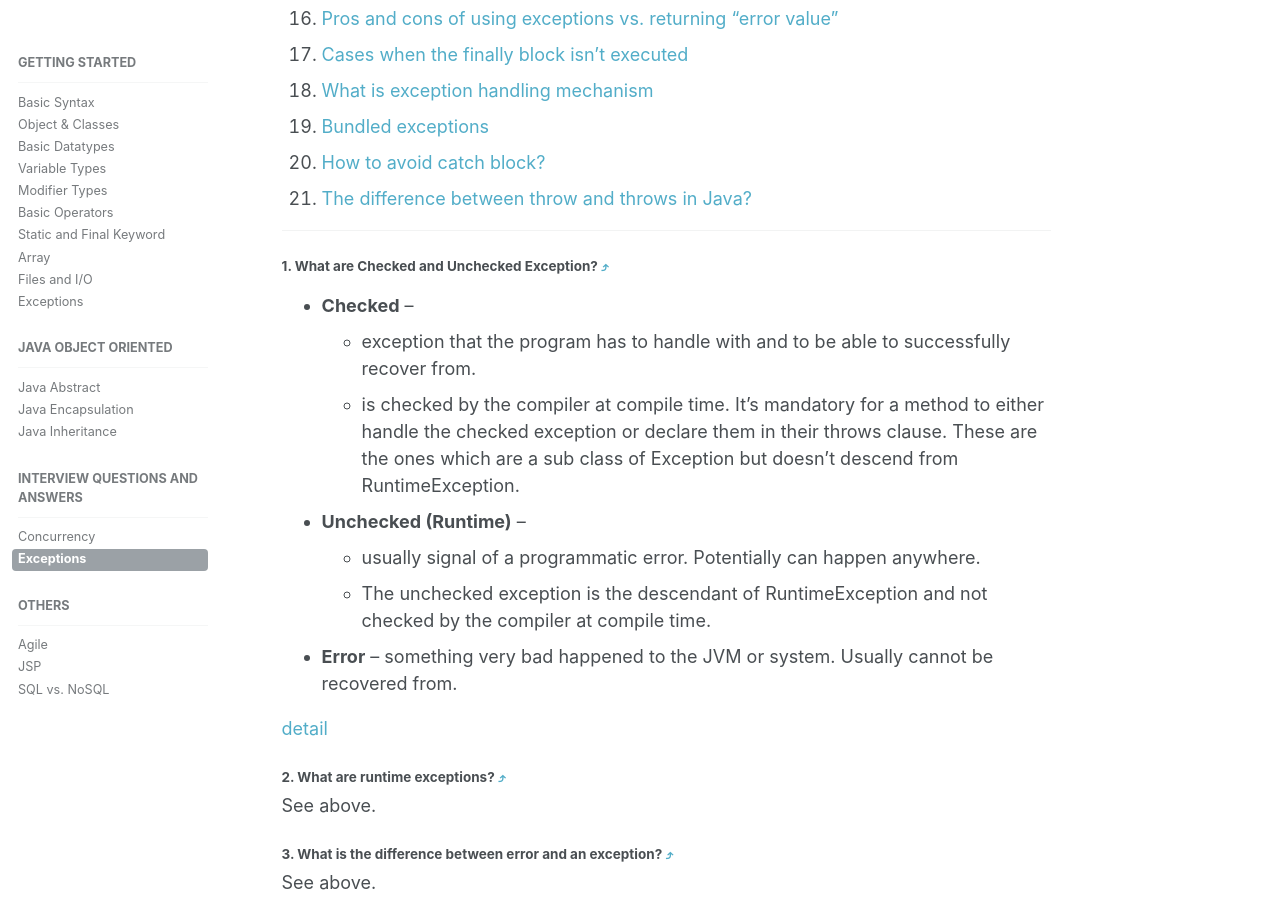
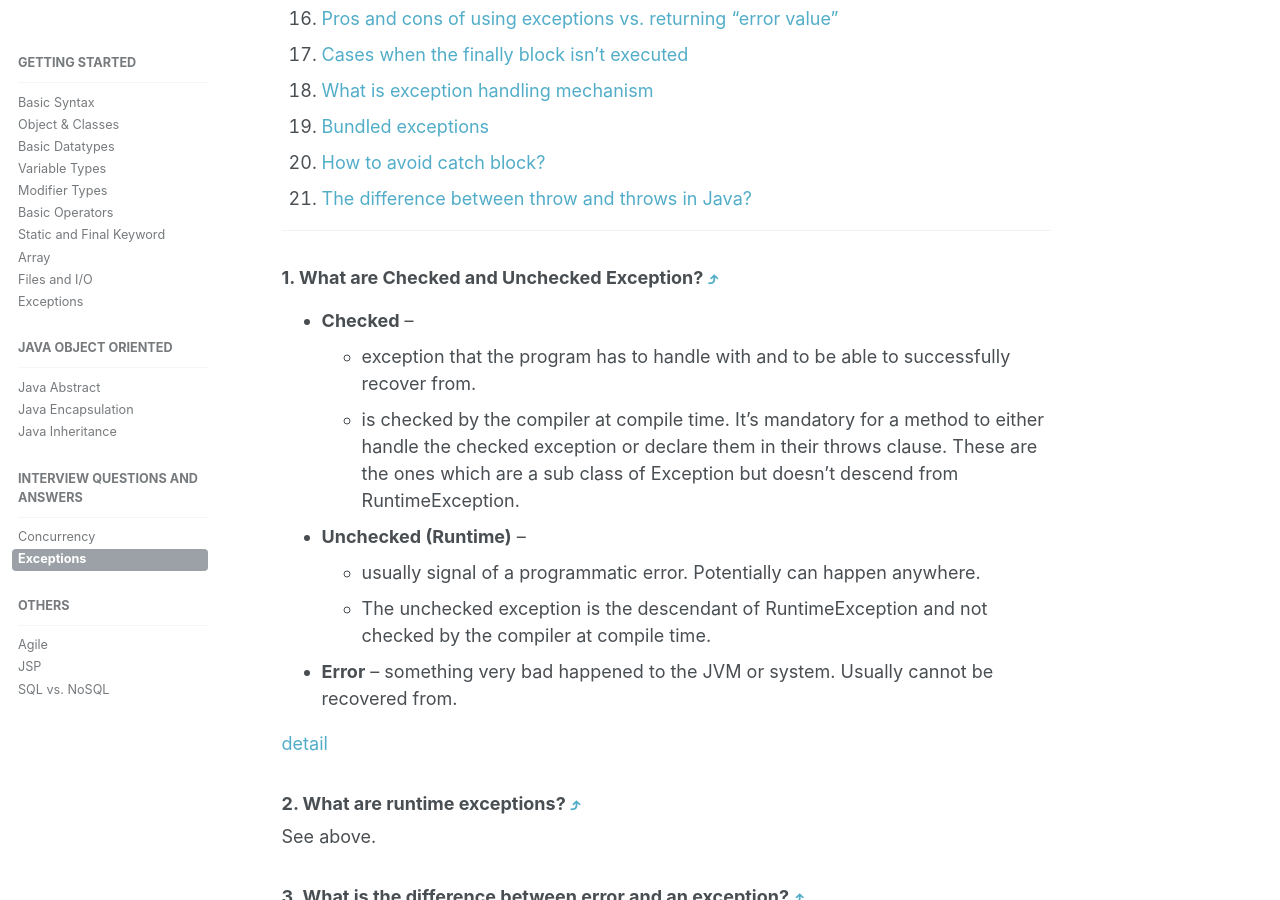
Before and after one commit to sonnyit/java, a Jekyll site: the page built from _posts/2016-06-14-ji-exceptions.md, in a window 1280 px wide and 900 px high, scrolled down 953 px. Built offline with Jekyll 4.4.1, drawn with Linux system fonts in a browser that asks for light colours; comment, search, counter and statistics services are not loaded.

Commit message:
update anchors

```diff
--- a/_posts/2016-06-14-ji-exceptions.md
+++ b/_posts/2016-06-14-ji-exceptions.md
@@ -36,7 +36,7 @@ List questions:
 
 ---
 
-#### 1. What are Checked and Unchecked Exception? [&#10548;](#exceptions)
+### 1. What are Checked and Unchecked Exception? [&#10548;](#exceptions)
 
   * **Checked** --
     * exception that the program has to handle with and to be able to successfully recover from.
@@ -48,11 +48,11 @@ List questions:
 
   [detail](http://java67.blogspot.sg/2012/12/difference-between-runtimeexception-and-checked-exception.html)
 
-#### 2. What are runtime exceptions? [&#10548;](#exceptions)
+### 2. What are runtime exceptions? [&#10548;](#exceptions)
 
   See above.
 
-#### 3. What is the difference between error and an exception? [&#10548;](#exceptions)
+### 3. What is the difference between error and an exception? [&#10548;](#exceptions)
 
   See above.
 
```
